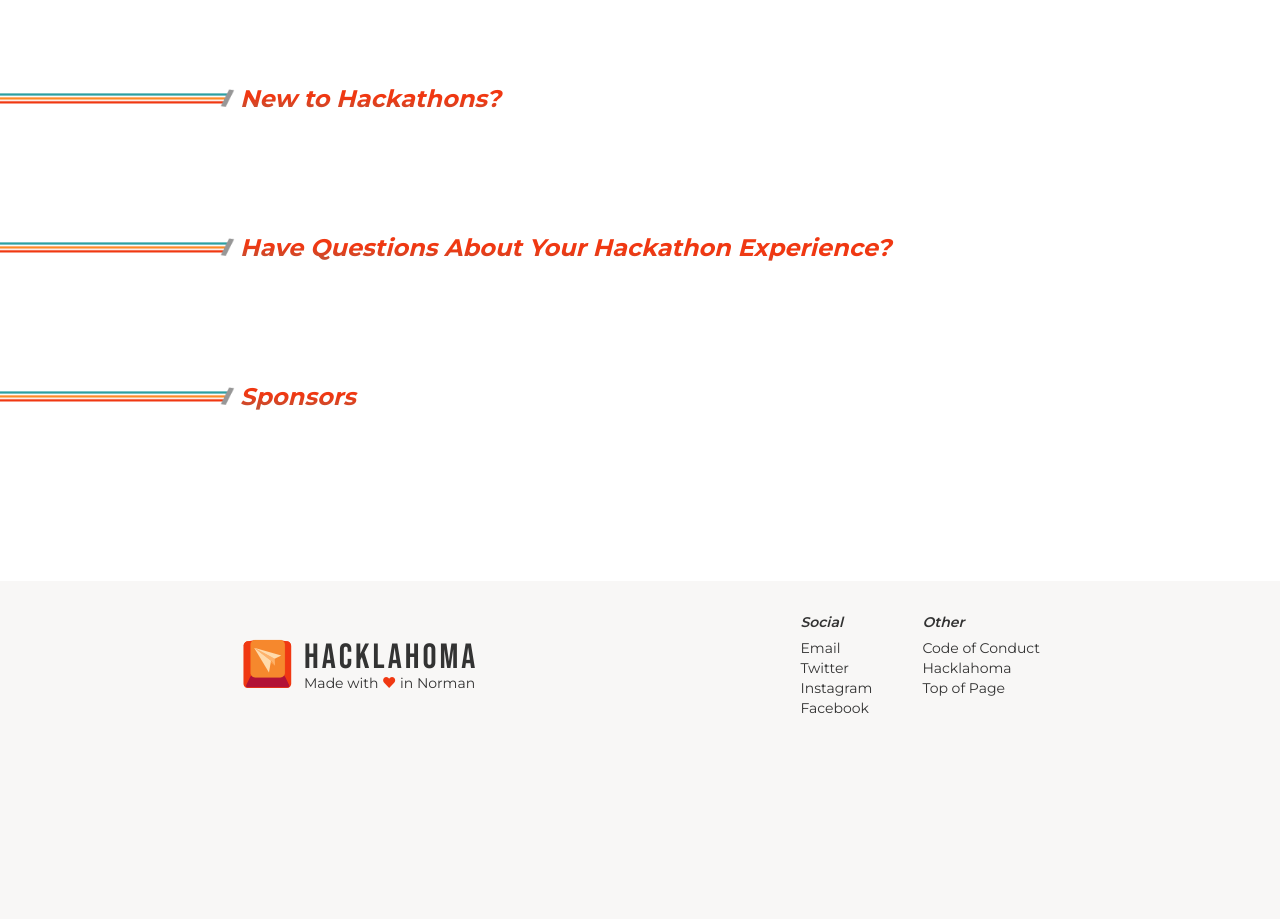
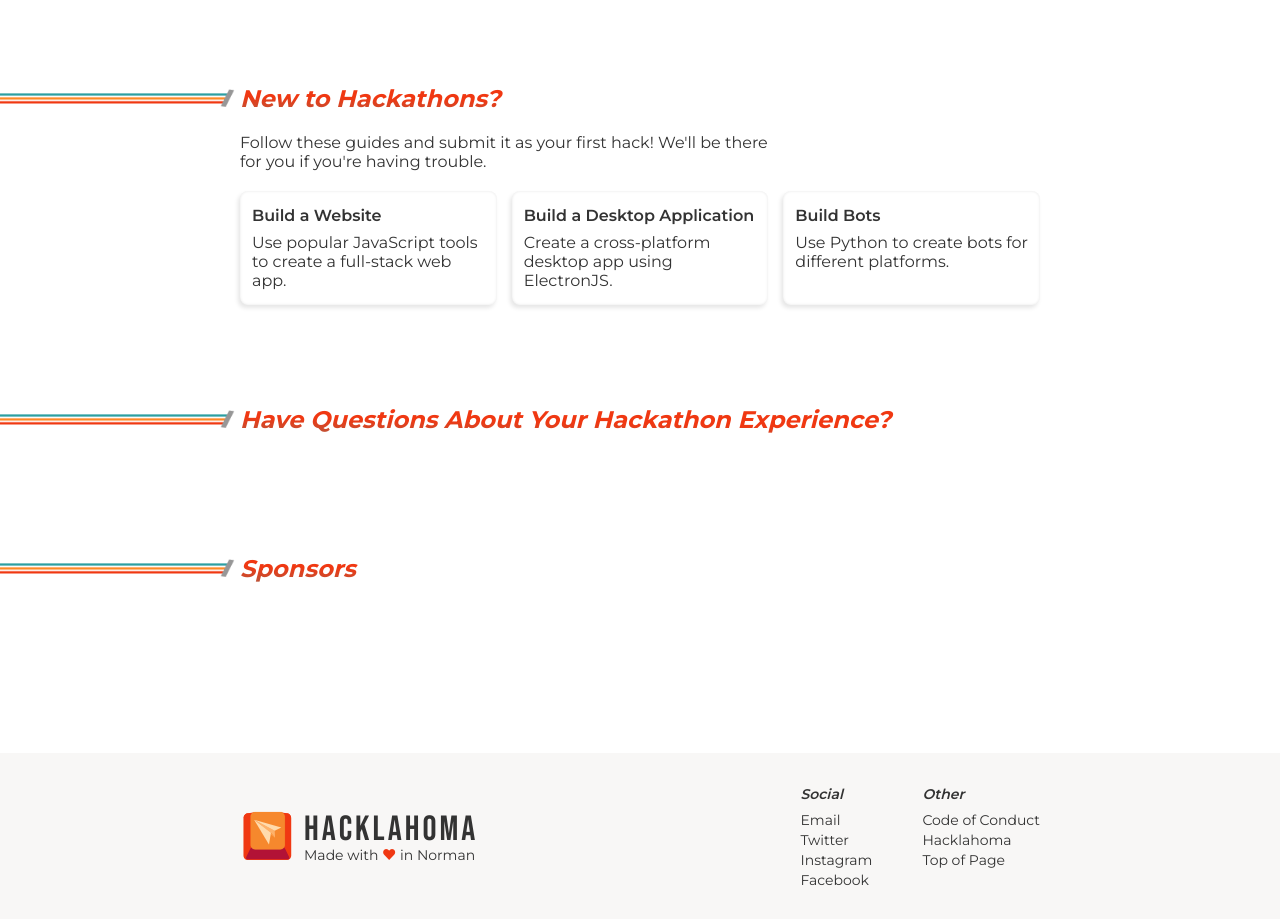
Before and after one commit to Hacklahoma/2021, a React (Create React App) app: page / in a window 1280 px wide. Shown: the part 800-1719 px from the top of the page. Before the commit the page ends 1547 px from the top, so only its background shows below. Built offline with nearby package versions, Linux system fonts and the light colour scheme.

Commit message:
Finish guides

```diff
--- a/src/components/Guides.jsx
+++ b/src/components/Guides.jsx
@@ -9,6 +9,23 @@ const Guides = () => (
   <Section>
     <div className="guides">
       <h2>New to Hackathons?</h2>
+      <div className="container">
+        <p className="description">Follow these guides and submit it as your first hack! We'll be there for you if you're having trouble.</p>
+        <div className="tracks">
+          <a href="#" className="track">
+            <p className="head">Build a Website</p>
+            <p className="body">Use popular JavaScript tools to create a full-stack web app.</p>
+          </a>
+          <a href="#" className="track">
+            <p className="head">Build a Desktop Application</p>
+            <p className="body">Create a cross-platform desktop app using ElectronJS.</p>
+          </a>
+          <a href="#" className="track">
+            <p className="head">Build Bots</p>
+            <p className="body">Use Python to create bots for different platforms.</p>
+          </a>
+        </div>
+      </div>
     </div>
   </Section>
 );
--- a/src/styles/_constants.scss
+++ b/src/styles/_constants.scss
@@ -9,5 +9,6 @@ $black: #333;
 $light: #f8f7f6;
 $cyan: #2c9fa2;
 $red: #f03812;
+$yellow: #fe8826;
 
 $red-gradient: linear-gradient(181deg, $red 60%, $cyan 200%);
--- a/src/styles/guides.scss
+++ b/src/styles/guides.scss
@@ -1,5 +1,51 @@
 @import './constants';
 
 .guides {
+  .container {
+    display: flex;
+    flex-flow: column;
 
+    .description {
+      max-width: 550px;
+      text-align: left;
+    }
+
+    .tracks {
+      display: flex;
+      margin-top: 20px;
+      position: relative;
+
+      .track {
+        border-radius: 8px;
+        box-shadow: -2px 3px 4px 0 rgba($color: #000, $alpha: 0.1), inset 0 0 3px rgba($color: #000, $alpha: 0.1);
+        box-sizing: border-box;
+        display: flex;
+        flex-flow: column;
+        font-weight: 600;
+        justify-items: center;
+        padding: 15px 12px;
+        transition: background 150ms;
+        width: calc(100% / 3);
+
+        &:hover {
+          background: rgba($color: $light, $alpha: 0.8);
+        }
+
+        .body {
+          font-weight: 400;
+          margin-top: 8px;
+        }
+
+        &:nth-child(2) {
+          margin: 0 15px;
+        }
+
+        @media only screen and (max-width: 570px) {
+          &:nth-child(2) {
+            margin: 0 10px;
+          }
+        }
+      }
+    }
+  }
 }
```
